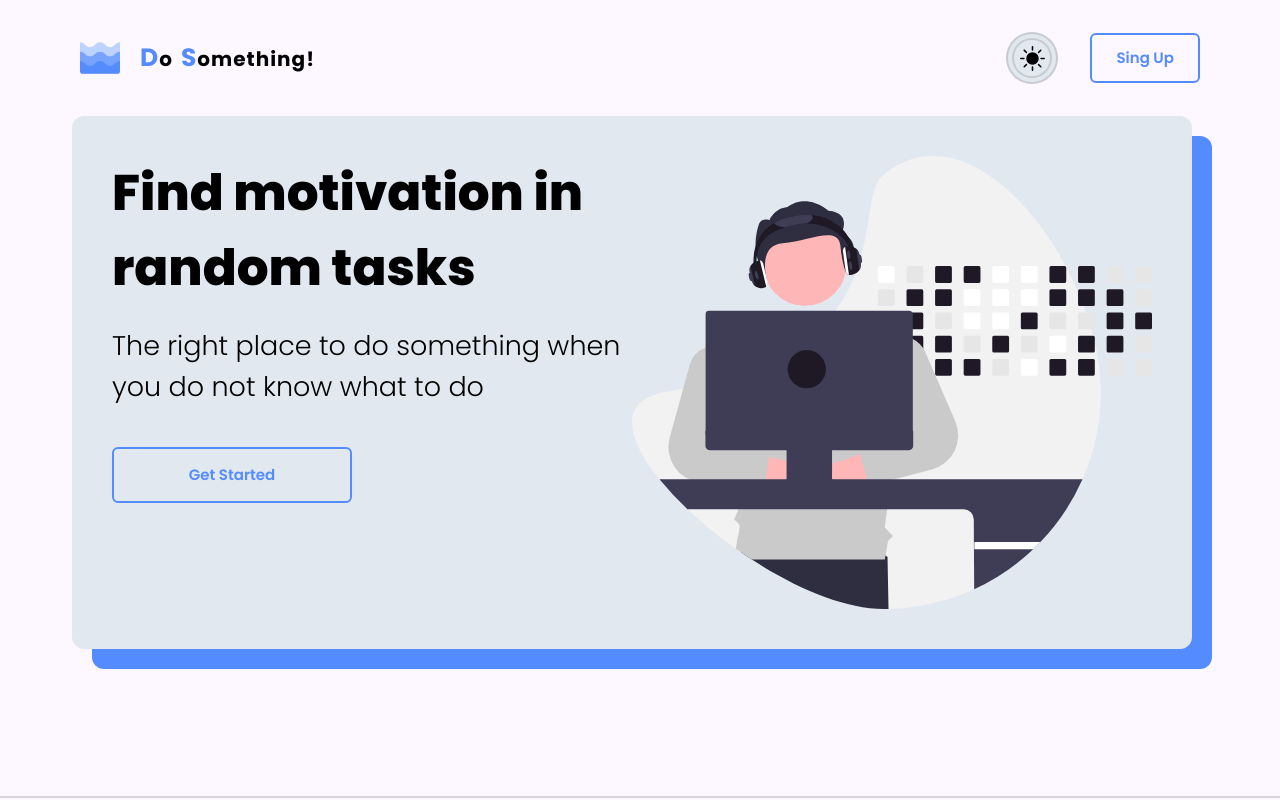
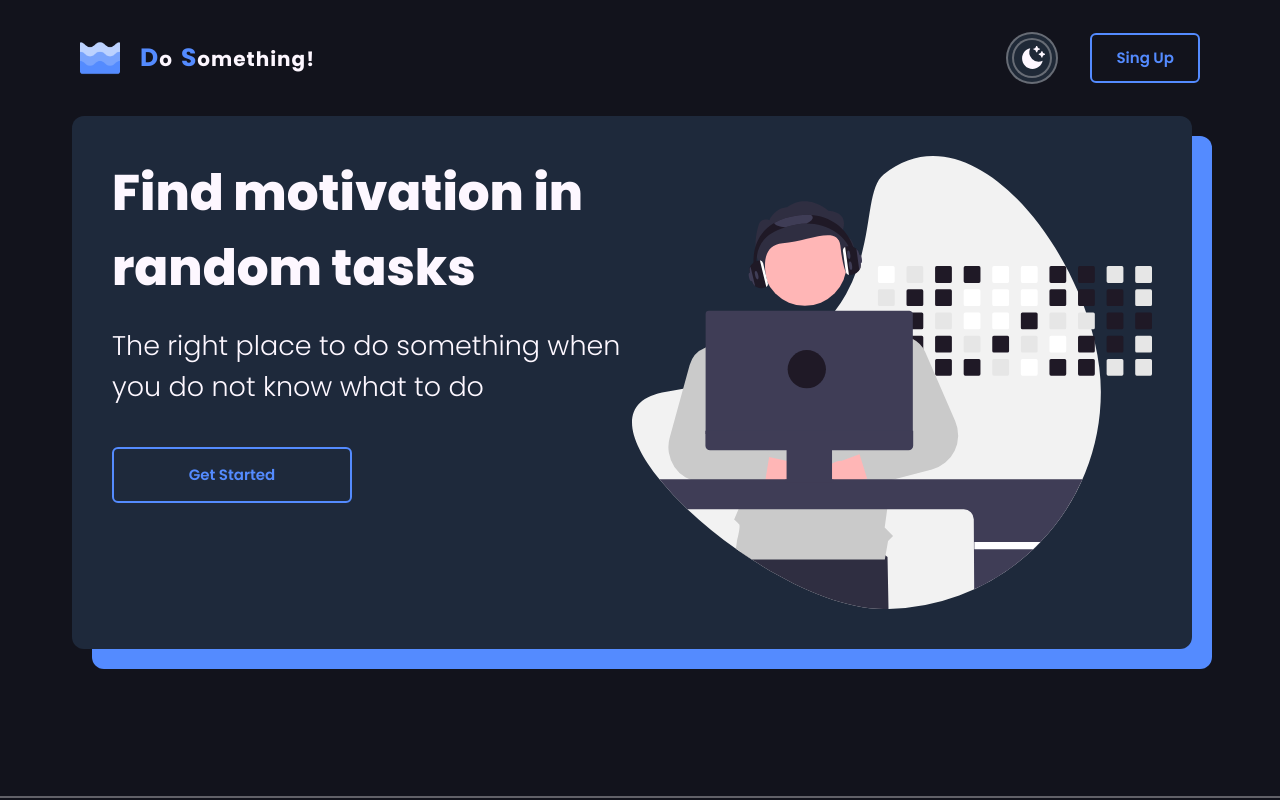
Before and after one commit to IlCabezon/do-something, a React (Vite) app: page / in a window 1280 px wide. Shown: the top 800 px of the page. Built offline with nearby package versions, Linux system fonts and the light colour scheme; no server answers.

Commit message:
[FX] theme recognizer

```diff
--- a/index.html
+++ b/index.html
@@ -3,10 +3,13 @@
   <head>
     <meta charset="UTF-8" />
     <link rel="icon" type="image/svg+xml" href="/vite.svg" />
-    <link href="dist/output.css" rel="stylesheet" />
+    <link href="./dist/output.css" rel="stylesheet" />
     <meta name="viewport" content="width=device-width, initial-scale=1.0" />
     <title>Vite + React</title>
-
+  </head>
+  <body>
+    <div id="root"></div>
+    <script type="module" src="/src/main.jsx"></script>
     <script>
       const html = document.getElementById('app');
 
@@ -14,14 +17,9 @@
         html.classList.add(localStorage.theme);
         localStorage.setItem('theme', localStorage.theme);
       } else {
-        html.classList.add('light');
-        html.classList.remove(['black']);
-        localStorage.setItem('theme', 'light');
+        html.classList.add('dark');
+        localStorage.setItem('theme', 'dark');
       }
     </script>
-  </head>
-  <body>
-    <div id="root"></div>
-    <script type="module" src="/src/main.jsx"></script>
   </body>
 </html>
--- a/src/contexts/ThemeContext.jsx
+++ b/src/contexts/ThemeContext.jsx
@@ -1,5 +1,5 @@
 // native
-import { createContext, useEffect, useMemo, useState } from 'react';
+import { createContext, useMemo, useState } from 'react';
 
 // utils
 import { themeSwitcher } from '../utils/theme.utils';
@@ -7,17 +7,14 @@ import { themeSwitcher } from '../utils/theme.utils';
 export const ThemeContext = createContext();
 
 export function ThemeProvider({ children }) {
-  const [theme, setTheme] = useState(localStorage.theme || 'dark');
+  const [theme, setTheme] = useState(localStorage.theme);
 
   const toggleTheme = () => {
     setTheme((prevTheme) => (prevTheme === 'light' ? 'dark' : 'light'));
+    themeSwitcher();
   };
 
   const contextValue = useMemo(() => ({ theme, toggleTheme }), [theme]);
-
-  useEffect(() => {
-    themeSwitcher();
-  }, [theme]);
 
   return (
     <ThemeContext.Provider value={contextValue}>
```
